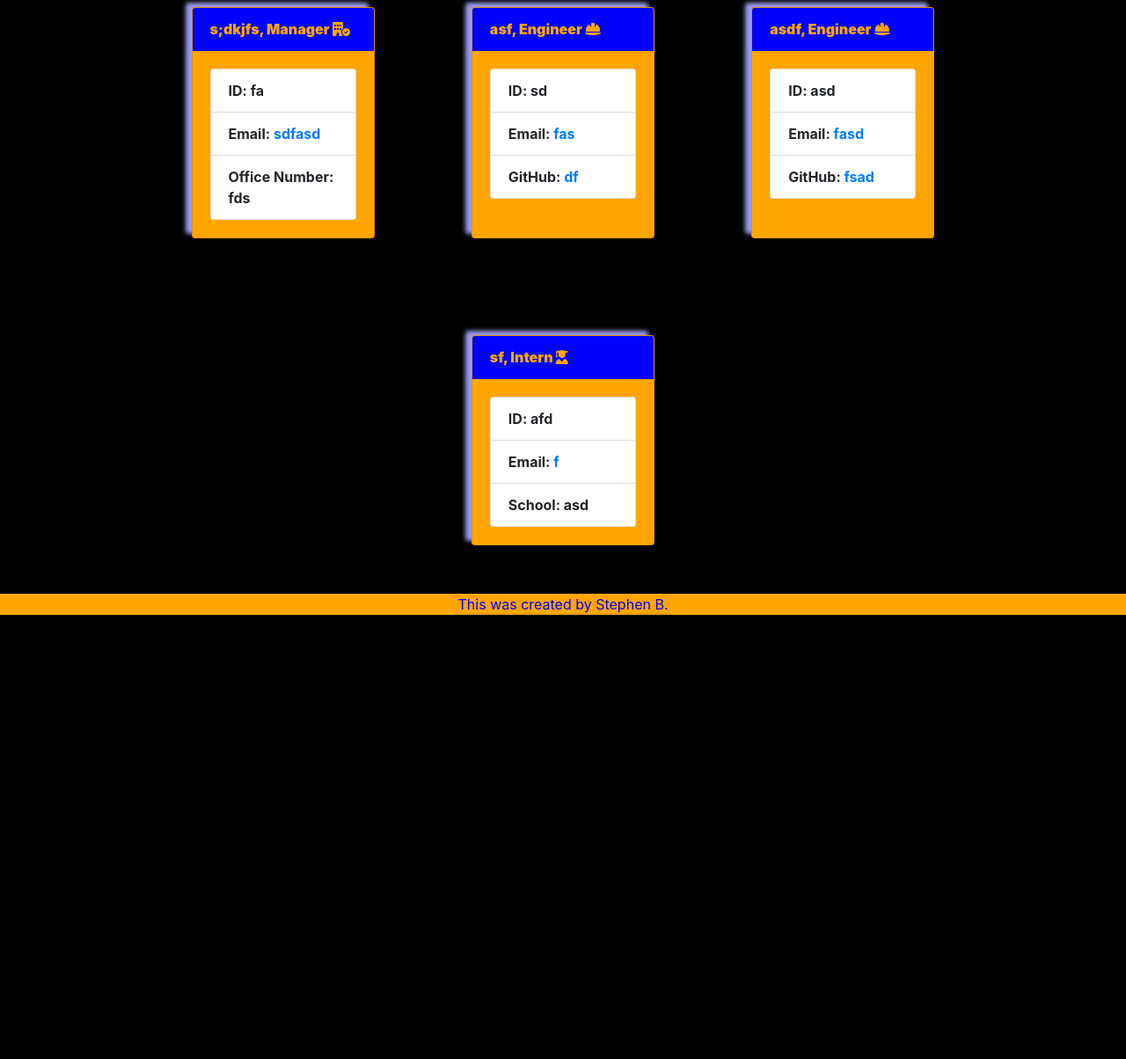
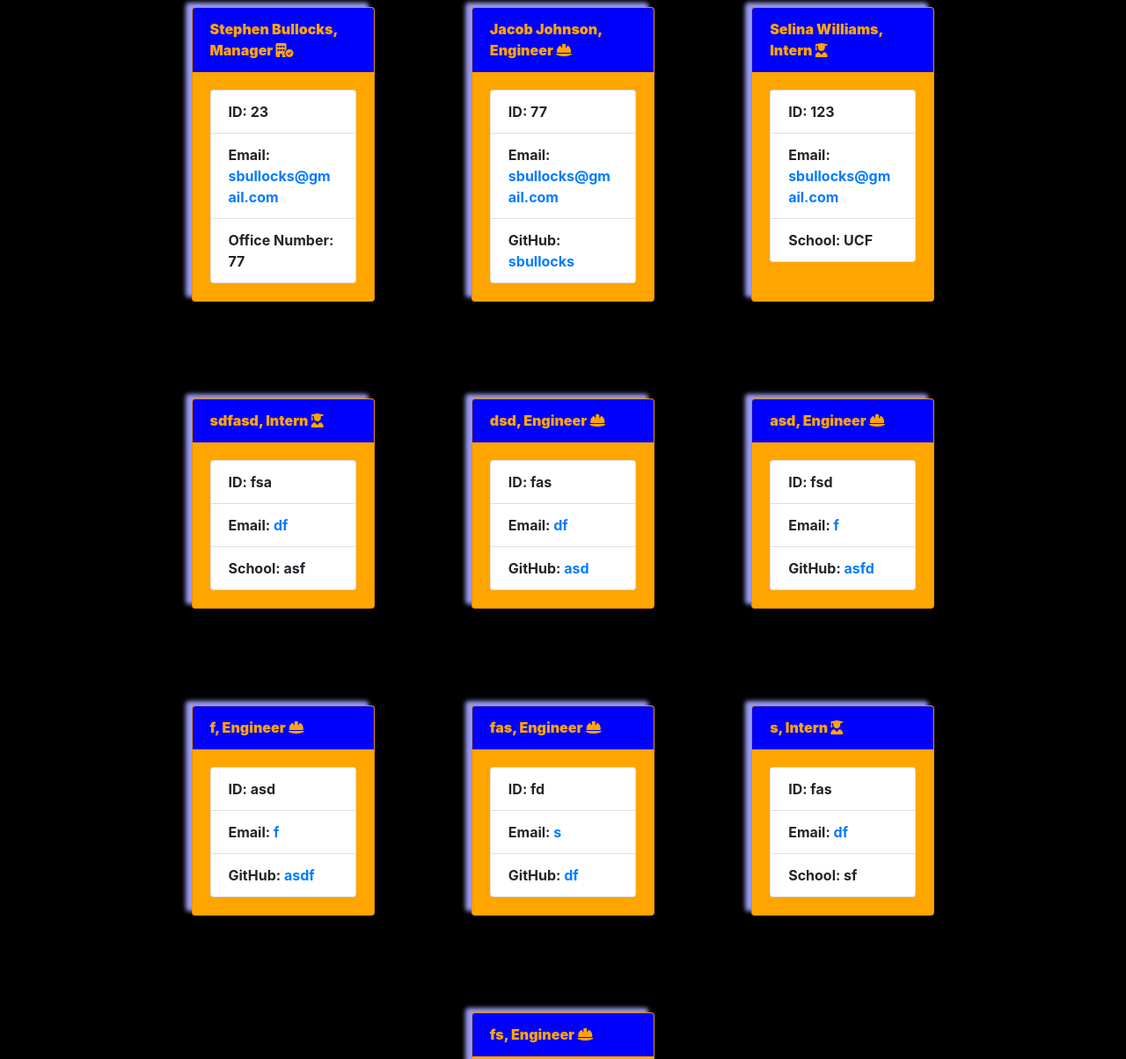
Before and after one commit to sbullocks/challenge-10-homework-team-profile-generator, a website: page dist/team.html in a window 1280 px wide. Shown: the part 335-1539 px from the top of the page at 88% size. Before the commit the page ends 1034 px from the top, so only its background shows below. Drawn offline with nearby package versions, Linux system fonts and the light colour scheme.

```diff
--- a/dist/team.html
+++ b/dist/team.html
@@ -28,27 +28,111 @@
 
         <div class="card col-10 col-lg-2">
                         <div class="card-header">
-                            s;dkjfs, Manager
+                            Stephen Bullocks, Manager
                             <i class="fa-solid fa-building-circle-check"></i>
                             </div>
                         <div class="card-body">
                             <ul class="list-group">
-                                <li class="list-group-item">ID: fa</li>
-                                <li class="list-group-item">Email: <span id='email'><a href='mailto:sdfasd'> sdfasd</a></span></li>
-                                <li class="list-group-item">Office Number: fds</li>
+                                <li class="list-group-item">ID: 23</li>
+                                <li class="list-group-item">Email: <span id='email'><a href='mailto:sbullocks@gmail.com'> sbullocks@gmail.com</a></span></li>
+                                <li class="list-group-item">Office Number: 77</li>
                             </ul>
                         </div>
                     </div>
 
         <div class="card col-10 col-lg-2">
                         <div class="card-header">
-                            asf, Engineer
+                            Jacob Johnson, Engineer
                             <i class="fa-solid fa-helmet-safety"></i>
                         </div>
                         <div class="card-body">
                             <ul class="list-group">
-                                <li class="list-group-item">ID: sd</li>
-                                <li class="list-group-item">Email: <span id='email'><a href='mailto:fas'> fas</a></span></li>
+                                <li class="list-group-item">ID: 77</li>
+                                <li class="list-group-item">Email: <span id='email'><a href='mailto:sbullocks@gmail.com'> sbullocks@gmail.com</a></span></li>
+                                <li class="list-group-item">GitHub: <span id='email'><a target='_blank' href='https://github.com/sbullocks'> sbullocks</a></span></li>
+                            </ul>
+                        </div>
+                    </div>
+
+        <div class="card col-10 col-lg-2">
+                        <div class="card-header">
+                            Selina Williams, Intern
+                            <i class="fa-sharp fa-solid fa-user-graduate"></i>
+                        </div>
+                        <div class="card-body">
+                            <ul class="list-group">
+                                <li class="list-group-item">ID: 123</li>
+                                <li class="list-group-item">Email: <span id='email'><a href='mailto:sbullocks@gmail.com'> sbullocks@gmail.com</a></span></li>
+                                <li class="list-group-item">School: UCF</li>
+                            </ul>
+                        </div>
+                    </div>
+
+        <div class="card col-10 col-lg-2">
+                        <div class="card-header">
+                            sdfasd, Intern
+                            <i class="fa-sharp fa-solid fa-user-graduate"></i>
+                        </div>
+                        <div class="card-body">
+                            <ul class="list-group">
+                                <li class="list-group-item">ID: fsa</li>
+                                <li class="list-group-item">Email: <span id='email'><a href='mailto:df'> df</a></span></li>
+                                <li class="list-group-item">School: asf</li>
+                            </ul>
+                        </div>
+                    </div>
+
+        <div class="card col-10 col-lg-2">
+                        <div class="card-header">
+                            dsd, Engineer
+                            <i class="fa-solid fa-helmet-safety"></i>
+                        </div>
+                        <div class="card-body">
+                            <ul class="list-group">
+                                <li class="list-group-item">ID: fas</li>
+                                <li class="list-group-item">Email: <span id='email'><a href='mailto:df'> df</a></span></li>
+                                <li class="list-group-item">GitHub: <span id='email'><a target='_blank' href='https://github.com/asd'> asd</a></span></li>
+                            </ul>
+                        </div>
+                    </div>
+
+        <div class="card col-10 col-lg-2">
+                        <div class="card-header">
+                            asd, Engineer
+                            <i class="fa-solid fa-helmet-safety"></i>
+                        </div>
+                        <div class="card-body">
+                            <ul class="list-group">
+                                <li class="list-group-item">ID: fsd</li>
+                                <li class="list-group-item">Email: <span id='email'><a href='mailto:f'> f</a></span></li>
+                                <li class="list-group-item">GitHub: <span id='email'><a target='_blank' href='https://github.com/asfd'> asfd</a></span></li>
+                            </ul>
+                        </div>
+                    </div>
+
+        <div class="card col-10 col-lg-2">
+                        <div class="card-header">
+                            f, Engineer
+                            <i class="fa-solid fa-helmet-safety"></i>
+                        </div>
+                        <div class="card-body">
+                            <ul class="list-group">
+                                <li class="list-group-item">ID: asd</li>
+                                <li class="list-group-item">Email: <span id='email'><a href='mailto:f'> f</a></span></li>
+                                <li class="list-group-item">GitHub: <span id='email'><a target='_blank' href='https://github.com/asdf'> asdf</a></span></li>
+                            </ul>
+                        </div>
+                    </div>
+
+        <div class="card col-10 col-lg-2">
+                        <div class="card-header">
+                            fas, Engineer
+                            <i class="fa-solid fa-helmet-safety"></i>
+                        </div>
+                        <div class="card-body">
+                            <ul class="list-group">
+                                <li class="list-group-item">ID: fd</li>
+                                <li class="list-group-item">Email: <span id='email'><a href='mailto:s'> s</a></span></li>
                                 <li class="list-group-item">GitHub: <span id='email'><a target='_blank' href='https://github.com/df'> df</a></span></li>
                             </ul>
                         </div>
@@ -56,28 +140,28 @@
 
         <div class="card col-10 col-lg-2">
                         <div class="card-header">
-                            asdf, Engineer
-                            <i class="fa-solid fa-helmet-safety"></i>
+                            s, Intern
+                            <i class="fa-sharp fa-solid fa-user-graduate"></i>
                         </div>
                         <div class="card-body">
                             <ul class="list-group">
-                                <li class="list-group-item">ID: asd</li>
-                                <li class="list-group-item">Email: <span id='email'><a href='mailto:fasd'> fasd</a></span></li>
-                                <li class="list-group-item">GitHub: <span id='email'><a target='_blank' href='https://github.com/fsad'> fsad</a></span></li>
+                                <li class="list-group-item">ID: fas</li>
+                                <li class="list-group-item">Email: <span id='email'><a href='mailto:df'> df</a></span></li>
+                                <li class="list-group-item">School: sf</li>
                             </ul>
                         </div>
                     </div>
 
         <div class="card col-10 col-lg-2">
                         <div class="card-header">
-                            sf, Intern
-                            <i class="fa-sharp fa-solid fa-user-graduate"></i>
+                            fs, Engineer
+                            <i class="fa-solid fa-helmet-safety"></i>
                         </div>
                         <div class="card-body">
                             <ul class="list-group">
-                                <li class="list-group-item">ID: afd</li>
-                                <li class="list-group-item">Email: <span id='email'><a href='mailto:f'> f</a></span></li>
-                                <li class="list-group-item">School: asd</li>
+                                <li class="list-group-item">ID: fa</li>
+                                <li class="list-group-item">Email: <span id='email'><a href='mailto:sdf'> sdf</a></span></li>
+                                <li class="list-group-item">GitHub: <span id='email'><a target='_blank' href='https://github.com/sfadf'> sfadf</a></span></li>
                             </ul>
                         </div>
                     </div>
```
Also changed, not shown: README.md.
